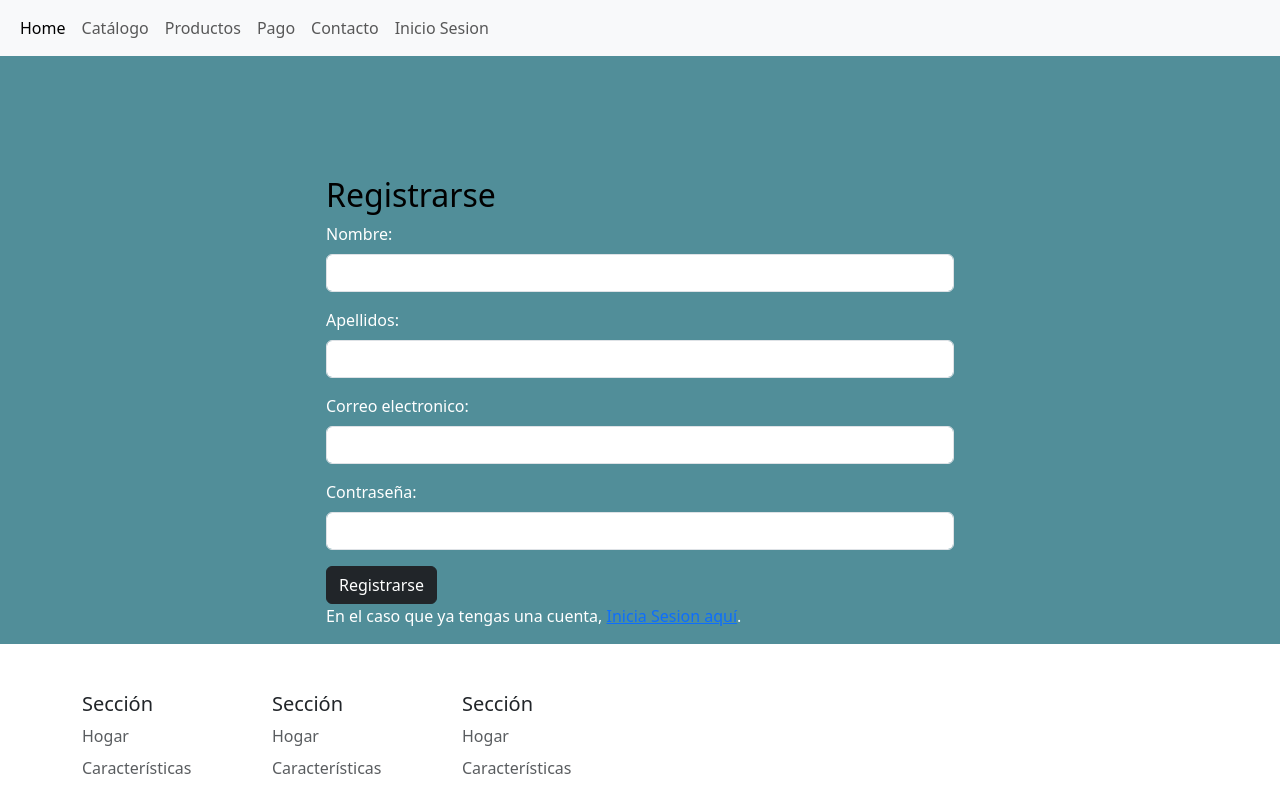
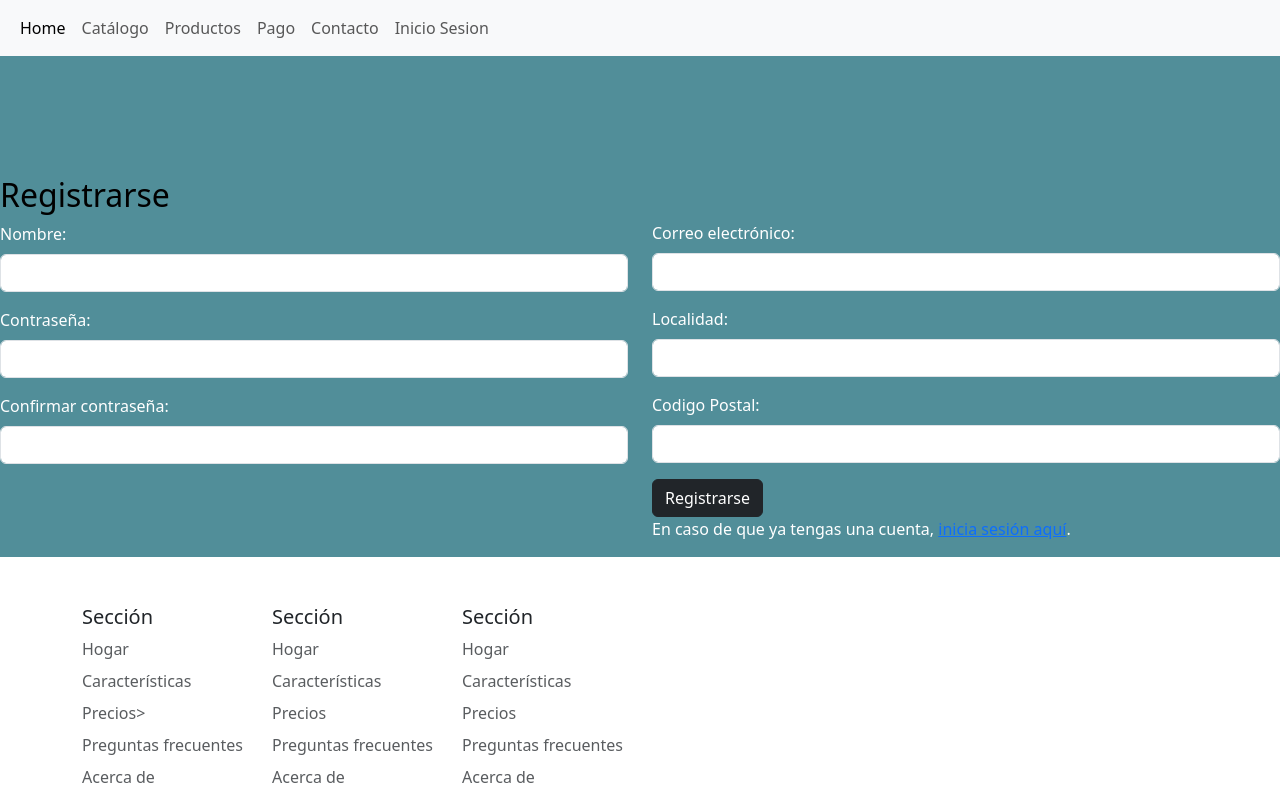
Before and after one commit to PabloFolgado/repo.dama-team3, an Angular app: page /register in a window 1280 px wide. Shown: the top 792 px of the page. Built offline with nearby package versions, Linux system fonts and the light colour scheme.

Commit message:
modificacion login y registro

```diff
--- a/src/app/componentes/login/login.component.css
+++ b/src/app/componentes/login/login.component.css
@@ -6,7 +6,9 @@
 body{
     background-color: rgb(81, 142, 153);
     color: white;
+
 }
+
 h2{
     color: black;
 }
--- a/src/app/componentes/login/login.component.html
+++ b/src/app/componentes/login/login.component.html
@@ -17,6 +17,10 @@
                             <label for="exampleInputPassword1" class="form-label">Contraseña:</label>
                             <input type="password" class="form-control" id="exampleInputPassword1">
                         </div>
+                        <div class="mb-3">
+                            <label for="exampleInputPassword1" class="form-label">Confirmar contraseña:</label>
+                            <input type="password" class="form-control" id="exampleInputPassword1">
+                        </div>
                         <button type="button" class="btn btn-dark">Iniciar Sesion</button>
                     </form>
                     <p class="enlaceregistro">¿No tienes ninguna cuenta? <a class="registroenlace" routerLink="/register">Regístrate aquí</a>.</p>
--- a/src/app/componentes/register/register.component.css
+++ b/src/app/componentes/register/register.component.css
@@ -6,7 +6,12 @@
 body{
     background-color: rgb(81, 142, 153);
     color: white;
+
 }
 h2{
     color: black;
 }
+.col-md-6:nth-child(2) {
+    margin-top: 45px;
+
+}
--- a/src/app/componentes/register/register.component.html
+++ b/src/app/componentes/register/register.component.html
@@ -1,7 +1,8 @@
 <body>
     <div class="div-container-fluid">
-        <div class="row justify-content-center">
-            <div class="col-6">
+        <div class="row">
+
+            <div class="col-md-6">
                 <div class="login-card">
                     <h2>Registrarse</h2>
                     <form method="post" onsubmit="reiniciarPagina(); return true;">
@@ -10,31 +11,41 @@
                             <input type="email" class="form-control" id="exampleInputEmail1" aria-describedby="emailHelp">
                         </div>
                         <div class="mb-3">
-                            <label for="exampleInputEmail1" class="form-label">Apellidos:</label>
+                            <label for="exampleInputPassword1" class="form-label">Contraseña:</label>
+                            <input type="password" class="form-control" id="exampleInputPassword1">
+                        </div>
+                        <div class="mb-3">
+                            <label for="exampleInputPassword1" class="form-label">Confirmar contraseña:</label>
+                            <input type="password" class="form-control" id="exampleInputPassword1">
+                        </div>
+                    </form>
+                </div>
+            </div>
+
+
+
+            <div class="col-md-6">
+                <div class="login-card">
+
+                    <form method="post" onsubmit="reiniciarPagina(); return true;">
+                        <div class="mb-3">
+                            <label for="exampleInputEmail1" class="form-label">Correo electrónico:</label>
                             <input type="email" class="form-control" id="exampleInputEmail1" aria-describedby="emailHelp">
                         </div>
                         <div class="mb-3">
-                            <label for="exampleInputEmail1" class="form-label">Correo electronico:</label>
+                            <label for="exampleInputEmail1" class="form-label">Localidad:</label>
                             <input type="email" class="form-control" id="exampleInputEmail1" aria-describedby="emailHelp">
                         </div>
                         <div class="mb-3">
-                            <label for="exampleInputPassword1" class="form-label">Contraseña:</label>
-                            <input type="password" class="form-control" id="exampleInputPassword1">
+                            <label for="exampleInputEmail1" class="form-label">Codigo Postal:</label>
+                            <input type="email" class="form-control" id="exampleInputEmail1" aria-describedby="emailHelp">
                         </div>
                         <button type="button" class="btn btn-dark">Registrarse</button>
                     </form>
-                    <p class="enlaceregistro">En el caso que ya tengas una cuenta,  <a class="registroenlace" routerLink="/login">Inicia Sesion aquí</a>.</p>
+                    <p class="enlaceregistro">En caso de que ya tengas una cuenta, <a class="registroenlace" routerLink="/login">inicia sesión aquí</a>.</p>
                 </div>
+            </div>
 
-                <script>
-                    function reiniciarPagina() {
-                        setTimeout(function() {
-                            window.location.href = window.location.href;
-                        }, 100);
-                    }
-                </script>
-            </div>
         </div>
     </div>
-
 </body>
```
